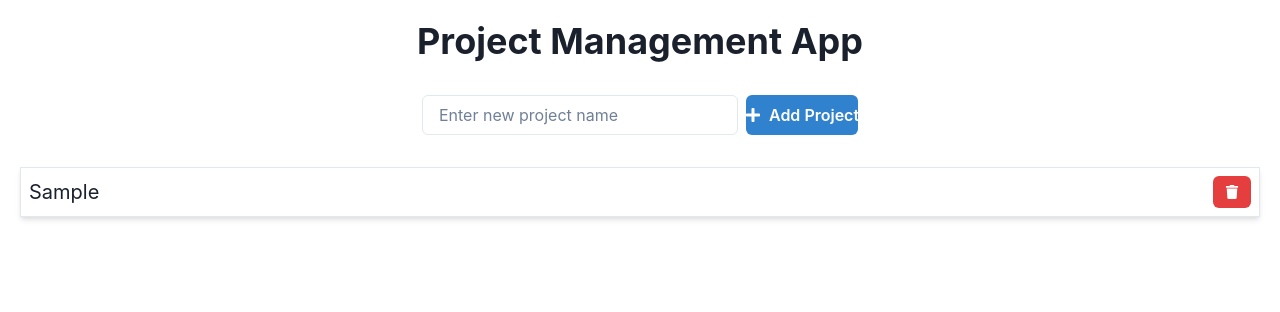
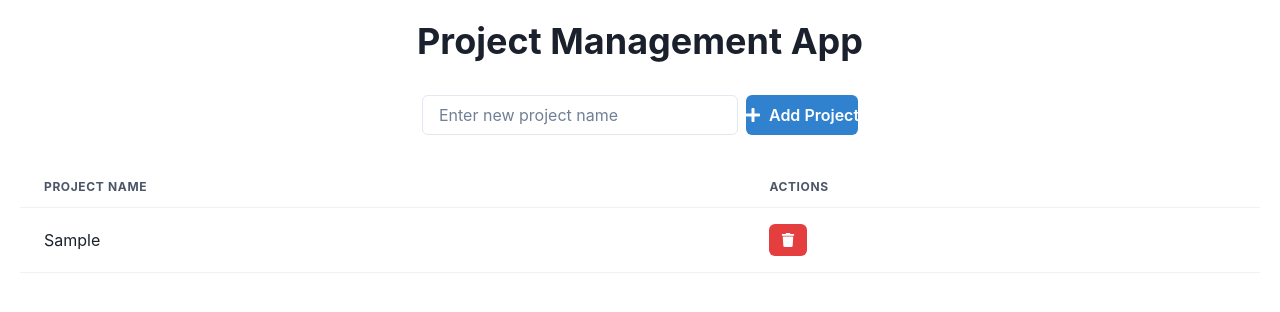
Before and after one commit to GPT-Engineer-App/simple-project-manager, a React (Vite) app: page / in a window 1280 px wide. Both pictures are taken after typing "Sample" into the empty fields and a click on the button "Add Project". Shown: the top 312 px of the page. Built offline with nearby package versions, Linux system fonts and the light colour scheme.

Commit message:
Updated the project display from a list to a table format using Chakra UI components for better structure and readability.
Prompt: show the projects on a table

```diff
--- a/src/pages/Index.jsx
+++ b/src/pages/Index.jsx
@@ -1,4 +1,4 @@
-import { Box, Button, Flex, Heading, Input, List, ListItem, Text, VStack } from "@chakra-ui/react";
+import { Box, Button, Flex, Heading, Input, Table, Thead, Tbody, Tr, Th, Td, Text, VStack } from "@chakra-ui/react";
 import { FaPlus, FaTrash } from "react-icons/fa";
 import { useState } from "react";
 
@@ -27,18 +27,26 @@ const Index = () => {
         </Button>
       </Flex>
       <Box w="100%">
-        <List spacing={3}>
-          {projects.map((project) => (
-            <ListItem key={project.id} p={2} shadow="md" borderWidth="1px">
-              <Flex justifyContent="space-between" alignItems="center">
-                <Text fontSize="xl">{project.name}</Text>
-                <Button size="sm" colorScheme="red" onClick={() => handleDeleteProject(project.id)}>
-                  <FaTrash />
-                </Button>
-              </Flex>
-            </ListItem>
-          ))}
-        </List>
+        <Table variant="simple">
+          <Thead>
+            <Tr>
+              <Th>Project Name</Th>
+              <Th>Actions</Th>
+            </Tr>
+          </Thead>
+          <Tbody>
+            {projects.map((project) => (
+              <Tr key={project.id}>
+                <Td>{project.name}</Td>
+                <Td>
+                  <Button size="sm" colorScheme="red" onClick={() => handleDeleteProject(project.id)}>
+                    <FaTrash />
+                  </Button>
+                </Td>
+              </Tr>
+            ))}
+          </Tbody>
+        </Table>
       </Box>
     </VStack>
   );
```
